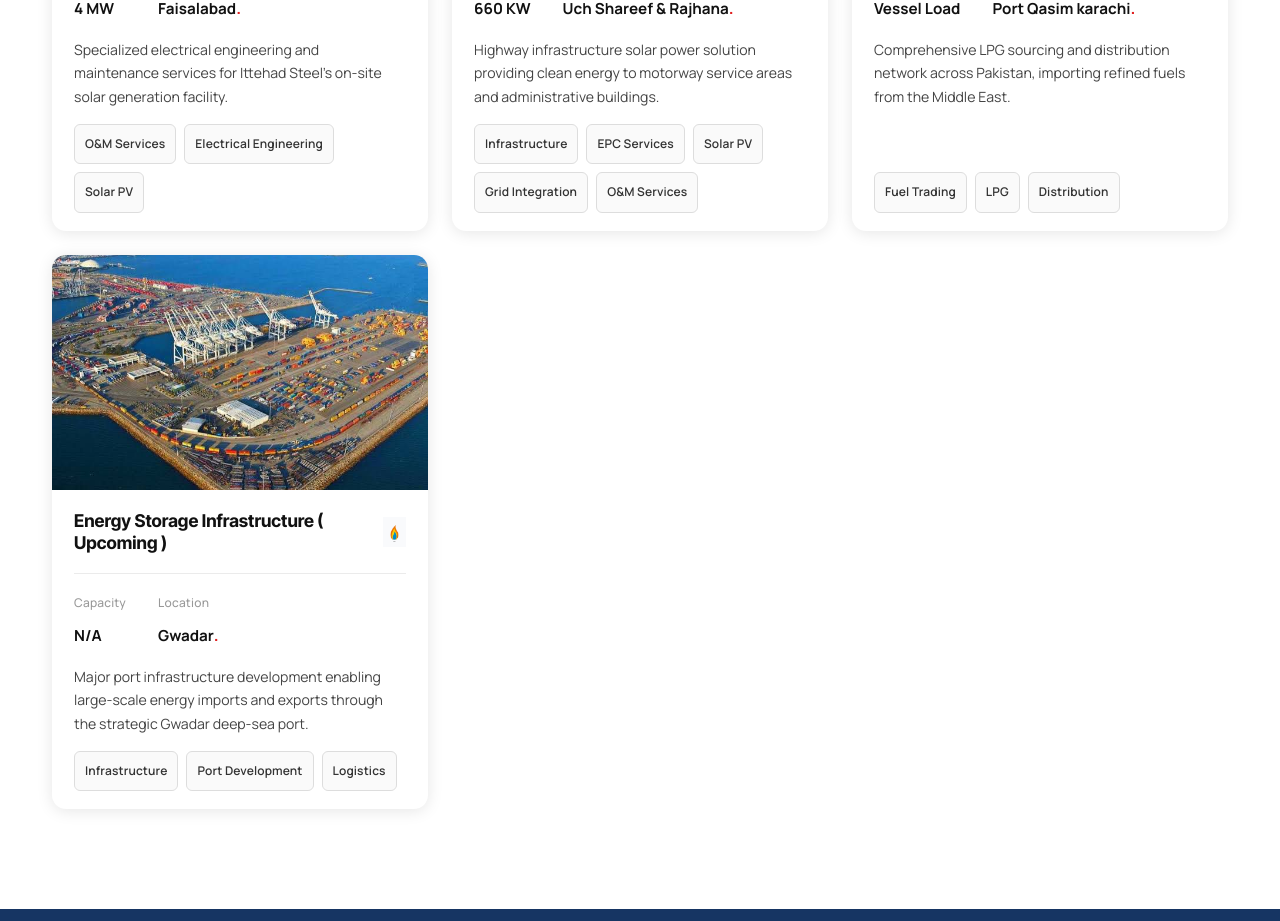
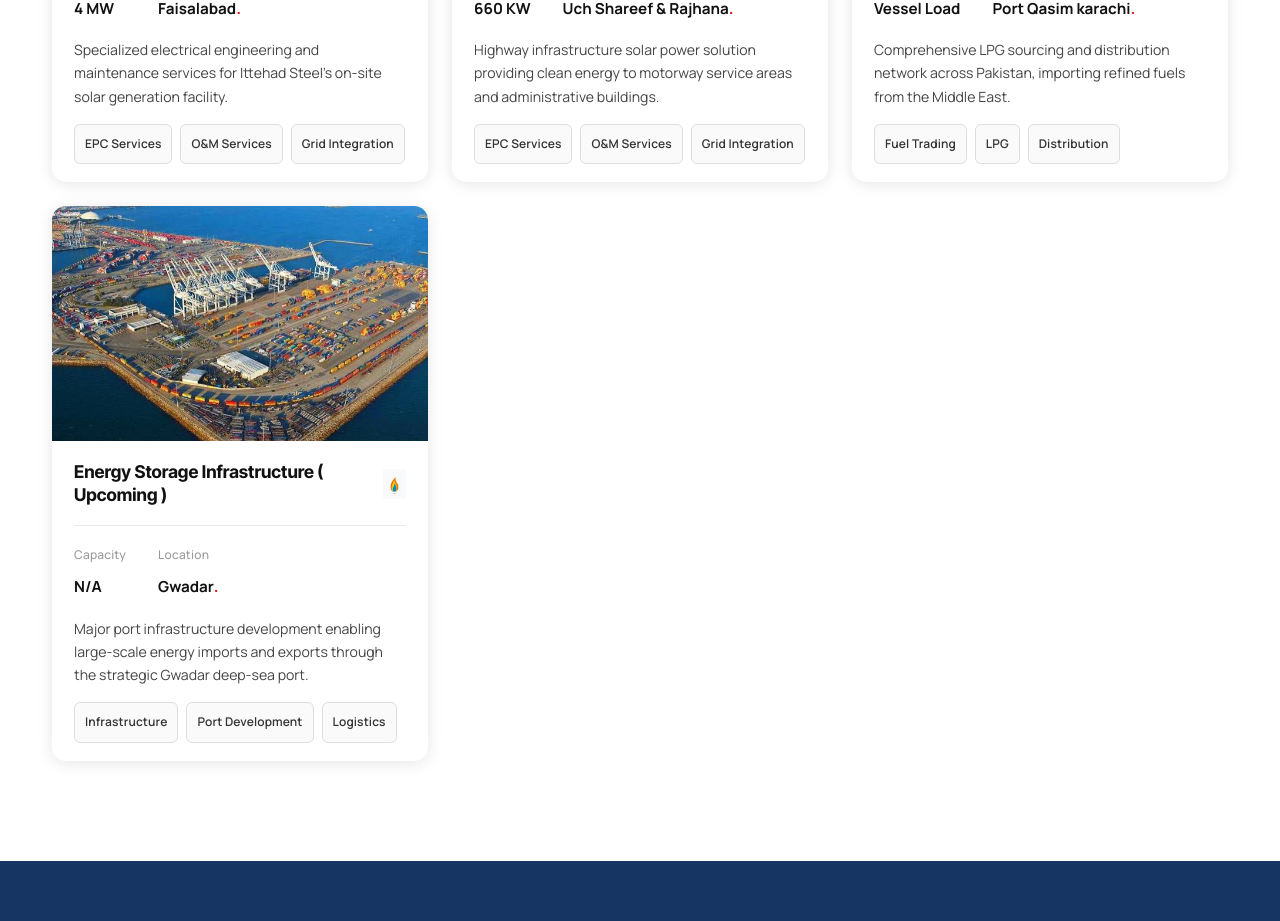
Before and after one commit to Techx425/Techx, a Next.js app: page /projects in a window 1280 px wide. Shown: the part 1518-2439 px from the top of the page. Built offline with nearby package versions, Linux system fonts and the light colour scheme.

Commit message:
Update tags for Steel Solar Plant and Motorway Solar to match Textile Solar Plant

```diff
--- a/src/app/projects/page.tsx
+++ b/src/app/projects/page.tsx
@@ -49,7 +49,7 @@ const projects = [
         location: 'Faisalabad',
         img: '/images/projects/ittehad steel 1.jpeg',
         desc: 'Specialized electrical engineering and maintenance services for Ittehad Steel\'s on-site solar generation facility.',
-        tags: ['O&M Services', 'Electrical Engineering', 'Solar PV'],
+        tags: ['EPC Services', 'O&M Services', 'Grid Integration'],
     },
     {
         id: 4,
@@ -59,7 +59,7 @@ const projects = [
         location: 'Uch Shareef & Rajhana',
         img: ['/images/projects/moterway.webp', '/images/projects/motorway-site.jpeg'] as any,
         desc: 'Highway infrastructure solar power solution providing clean energy to motorway service areas and administrative buildings.',
-        tags: ['Infrastructure', 'EPC Services', 'Solar PV', 'Grid Integration', 'O&M Services'],
+        tags: ['EPC Services', 'O&M Services', 'Grid Integration'],
     },
     {
         id: 6,
```
